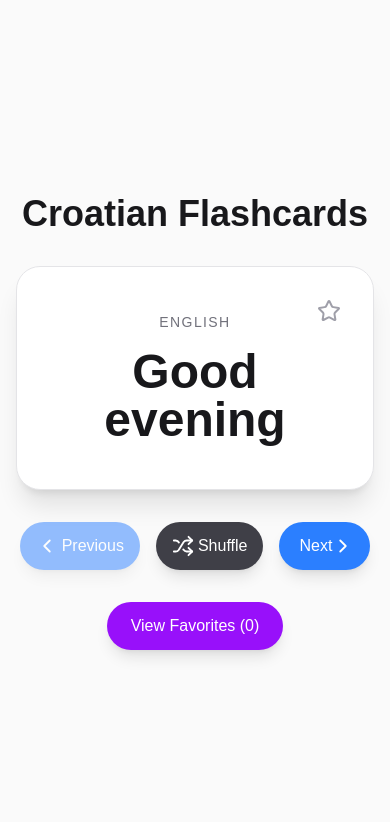
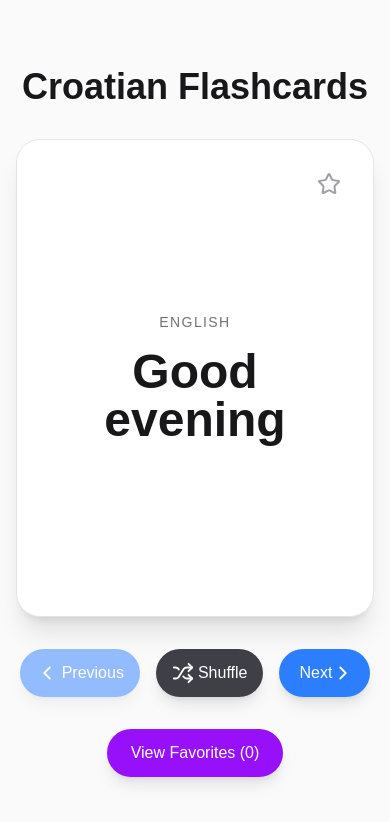
Before and after one commit to jakalabric/cro-flashcards, a Next.js app: page / in a window 390 px wide. Shown: the top 822 px of the page. Built offline with nearby package versions, Linux system fonts and the light colour scheme; no server answers.

Commit message:
style: changed card to vertical portrait for iPhone

```diff
--- a/components/Flashcard.tsx
+++ b/components/Flashcard.tsx
@@ -25,7 +25,7 @@ export default function Flashcard({
 
   return (
     <div
-      className="relative w-full max-w-2xl aspect-[16/10] cursor-pointer perspective-1000"
+      className="relative w-full max-w-sm aspect-[3/4] cursor-pointer perspective-1000"
       onClick={() => setIsFlipped(!isFlipped)}
     >
       <div
```
